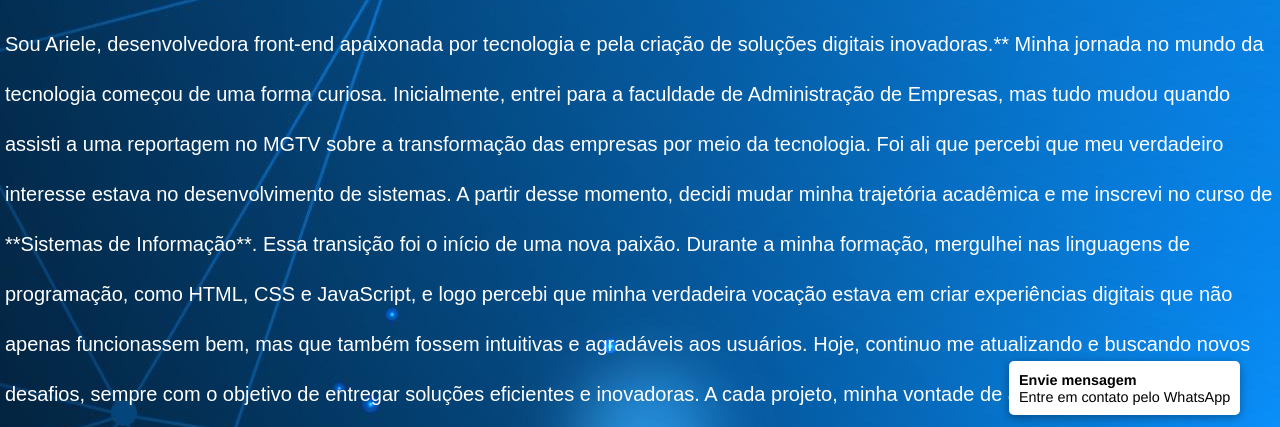
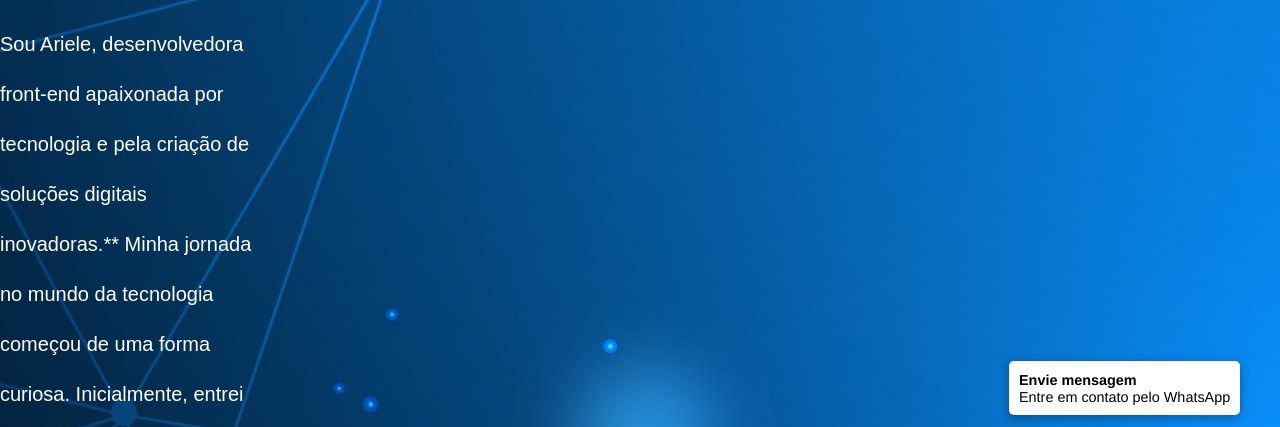
Before and after one commit to Arieleketely/portifolio, a plain HTML site: page portifolio.html in a window 1280 px wide. Shown: the part 295-722 px from the top of the page. Drawn offline with Linux system fonts and the light colour scheme; files whose address does not match are found by name.

Commit message:
Update style.css

```diff
--- a/style.css
+++ b/style.css
@@ -25,7 +25,7 @@ a {
   font-family: sans-serif;
   font-size: 20px;
   line-height: 2.5;
-  margin:5px;
+  margin-right: 80%;
 
 }
 .espaco{
```
